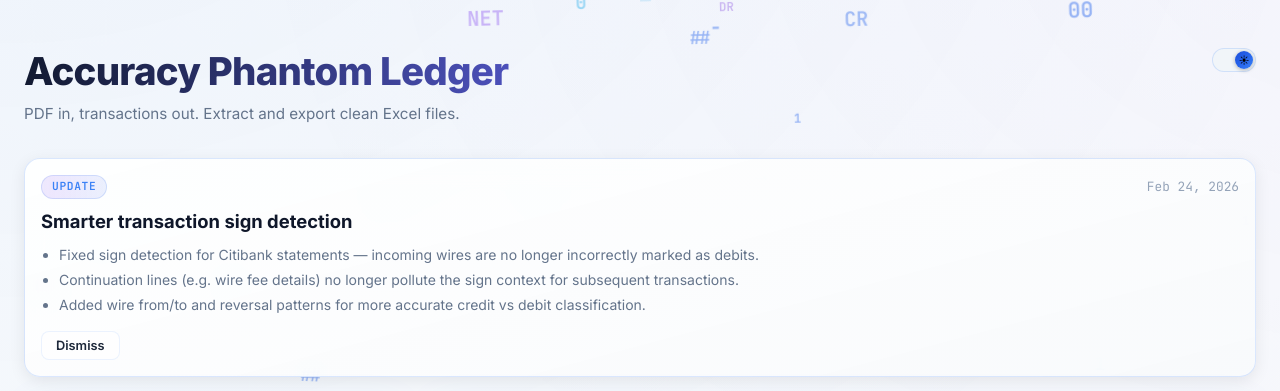
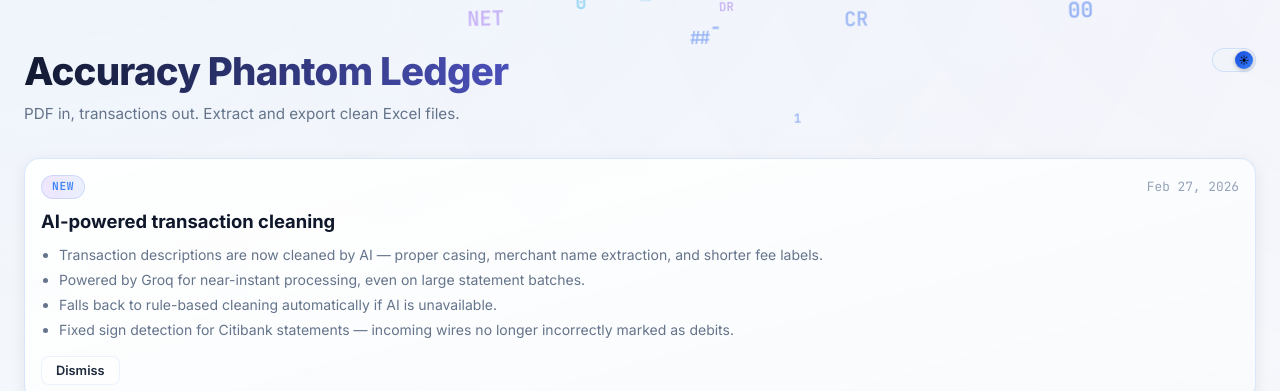
Before and after one commit to mrosadevs/Phantom-Ledger, a React (Vite) app in the folder client/: page / in a window 1280 px wide. Shown: the top 391 px of the page. Built offline with nearby package versions, Linux system fonts and the light colour scheme; no server answers.

Commit message:
Update changelog card for AI-powered transaction cleaning

```diff
--- a/client/src/App.jsx
+++ b/client/src/App.jsx
@@ -15,14 +15,15 @@ const UPDATE_STORAGE_KEY = "phantom-ledger-last-update-id";
 const THEME_STORAGE_KEY = "phantom-ledger-theme";
 
 const UPDATE_CARD = {
-  id: "2026-02-24-sign-detection-fix",
-  label: "Update",
-  date: "Feb 24, 2026",
-  title: "Smarter transaction sign detection",
+  id: "2026-02-27-groq-ai-cleaning",
+  label: "New",
+  date: "Feb 27, 2026",
+  title: "AI-powered transaction cleaning",
   items: [
-    "Fixed sign detection for Citibank statements \u2014 incoming wires are no longer incorrectly marked as debits.",
-    "Continuation lines (e.g. wire fee details) no longer pollute the sign context for subsequent transactions.",
-    "Added wire from/to and reversal patterns for more accurate credit vs debit classification.",
+    "Transaction descriptions are now cleaned by AI \u2014 proper casing, merchant name extraction, and shorter fee labels.",
+    "Powered by Groq for near-instant processing, even on large statement batches.",
+    "Falls back to rule-based cleaning automatically if AI is unavailable.",
+    "Fixed sign detection for Citibank statements \u2014 incoming wires no longer incorrectly marked as debits.",
   ],
 };
 
```
